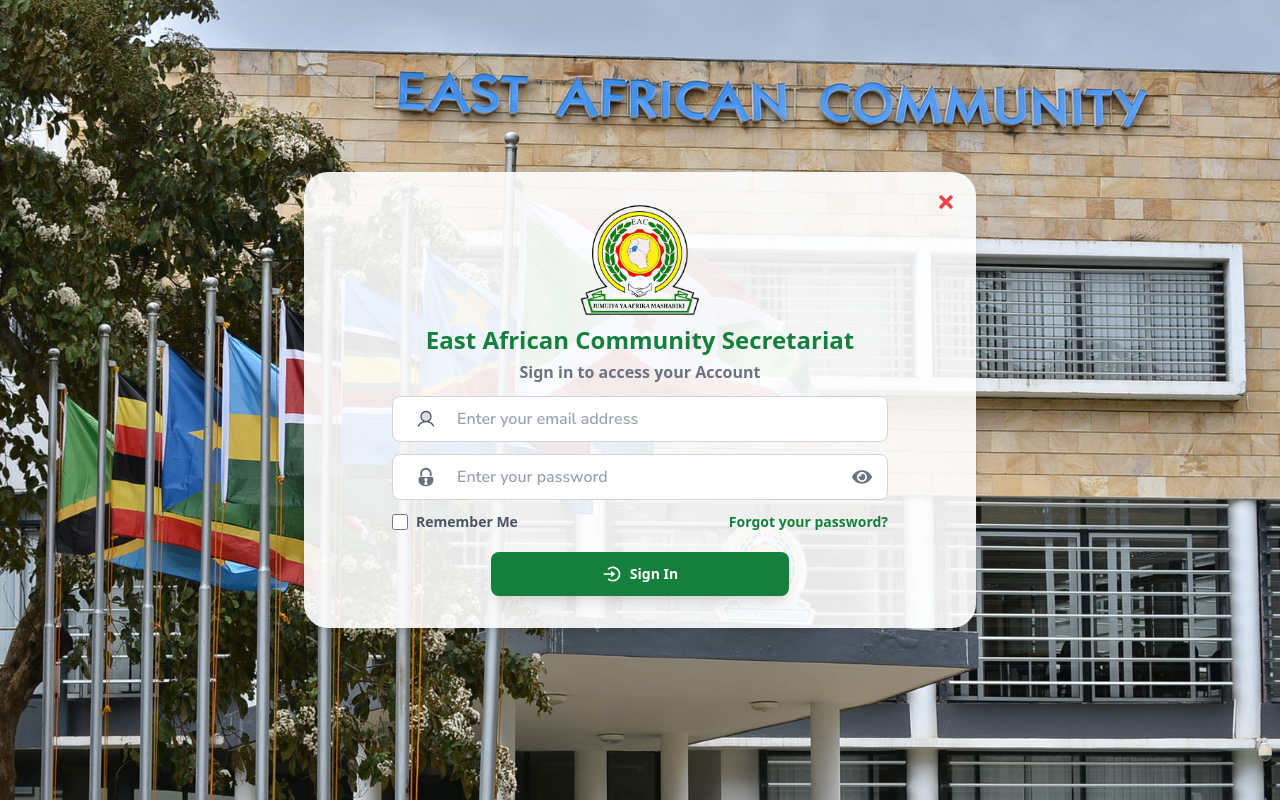
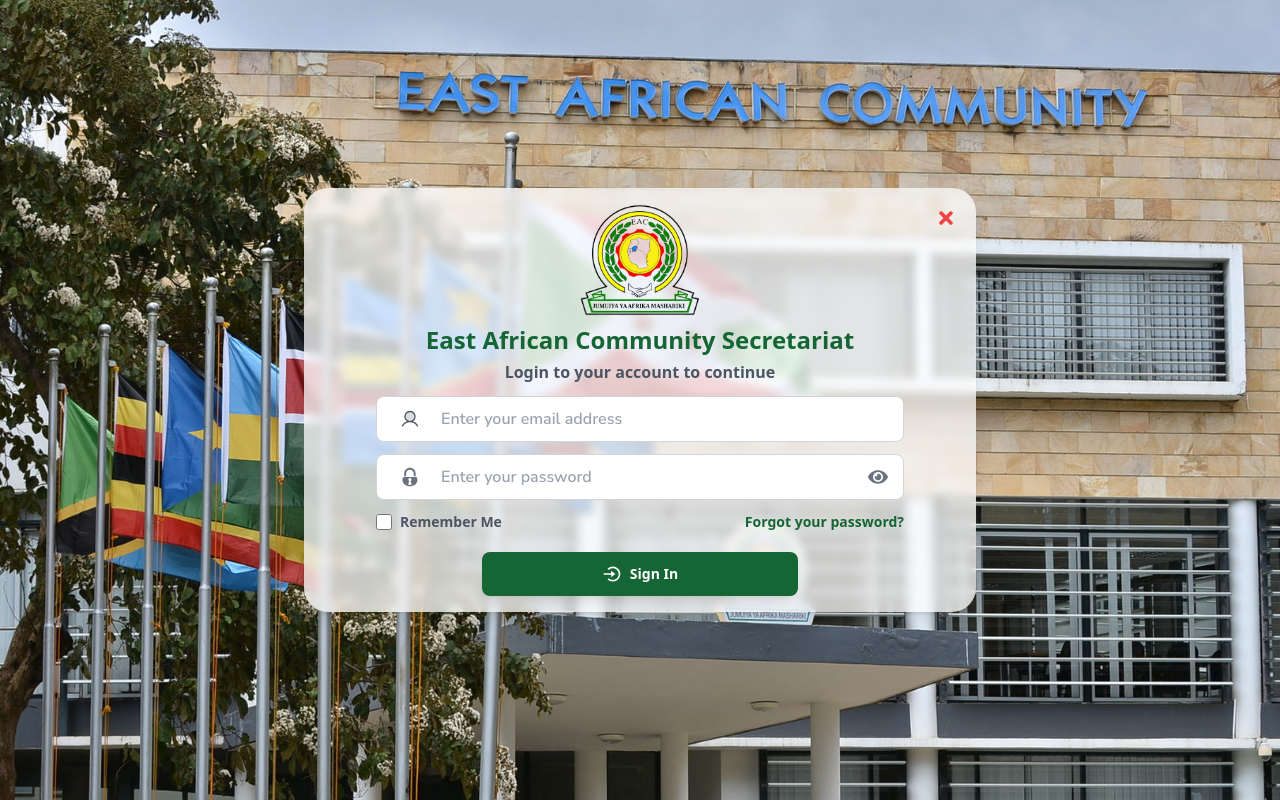
Before and after one commit to supa-modo/internships-portal-revamp, a React (Vite) app: page /login in a window 1280 px wide. Built offline with nearby package versions, Linux system fonts and the light colour scheme; no server answers.

Commit message:
Minor changes

```diff
--- a/src/components/auth/Login.jsx
+++ b/src/components/auth/Login.jsx
@@ -55,7 +55,7 @@
       className="flex items-center justify-center min-h-screen bg-cover bg-center font-inter p-4 sm:p-6"
       style={{ backgroundImage: `url(${bg_image})` }}
     >
-      <section className="relative bg-white bg-opacity-90 p-6 sm:p-8 rounded-3xl shadow-lg w-full max-w-2xl">
+      <section className="relative bg-white/75 backdrop-blur-sm p-6 sm:p-4 rounded-3xl shadow-lg w-full max-w-2xl">
         {/* Close Button */}
         <button
           className="absolute top-5 right-5 text-red-500 hover:text-red-700 font-extrabold text-xl"
@@ -71,11 +71,11 @@
             alt="Logo"
             className="mx-auto mb-2 h-20 sm:h-24 md:h-28"
           />
-          <h2 className="text-center font-extrabold text-xl sm:text-2xl text-primary-700">
+          <h2 className="text-center font-extrabold text-xl sm:text-2xl text-primary-800">
             East African Community Secretariat
           </h2>
-          <p className="mt-1 font-bold text-sm sm:text-base text-gray-500">
-            Sign in to access your Account
+          <p className="mt-1 font-bold text-sm sm:text-base text-gray-600">
+            Login to your account to continue
           </p>
         </div>
 
@@ -157,7 +157,7 @@
             </div>
             <a
               href="#"
-              className="text-xs sm:text-sm sm:font-sans font-open-sans font-bold text-primary-700 hover:underline"
+              className="text-xs sm:text-sm sm:font-sans font-open-sans font-bold text-primary-800 hover:underline"
             >
               Forgot your password?
             </a>
@@ -171,7 +171,7 @@
               loadingText="Signing in..."
               isLoading={loading}
               prefixElement={<BiLogInCircle size={20} />}
-              className="w-full sm:w-3/5 mt-2 py-3 shadow-lg text-center font-semibold text-white text-sm md:text-[14px] bg-green-700 rounded-lg hover:bg-green-800 transition duration-300"
+              className="w-full sm:w-3/5 mt-2 py-3 shadow-lg text-center font-semibold text-white text-sm md:text-[14px] bg-green-800 rounded-lg hover:bg-green-700 transition duration-300"
             />
           </div>
         </form>
--- a/src/components/common/Footer.jsx
+++ b/src/components/common/Footer.jsx
@@ -74,6 +74,14 @@
                   className="hover:text-primary-300 transition duration-300"
                 >
                   Contact
+                </Link>
+              </li>
+              <li>
+                <Link
+                  to="/login"
+                  className="hover:text-primary-300 transition duration-300"
+                >
+                  Staff Login
                 </Link>
               </li>
             </ul>
--- a/src/pages/Homepage.jsx
+++ b/src/pages/Homepage.jsx
@@ -11,12 +11,12 @@
     <div className="min-h-screen bg-gray-100">
       <Header />
 
-      <main className="max-w-screen-2xl mx-auto px-4  sm:px-6 lg:px-8 py-6">
+      <main className="max-w-screen-2xl mx-auto px-4  sm:px-6 lg:px-8 py-6 pb-20">
         <div className="bg-white rounded-2xl shadow-sm overflow-hidden">
           {/* Policy Header */}
-          <div className="bg-green-700 text-center px-5 py-5 sm:px-8 sm:py-6">
+          <div className="bg-green-700/90 text-center px-5 py-5 sm:px-8 sm:py-6">
             <h2 className="text-[15px] sm:text-lg md:text-2xl font-nunito-sans font-extrabold text-white">
-              East African Community Internship Policy
+              EAC Internship Policy
             </h2>
             <p className="mt-2 text-[13px] md:text-base text-primary-100">
               Please review our internship policy before proceeding with your
```
